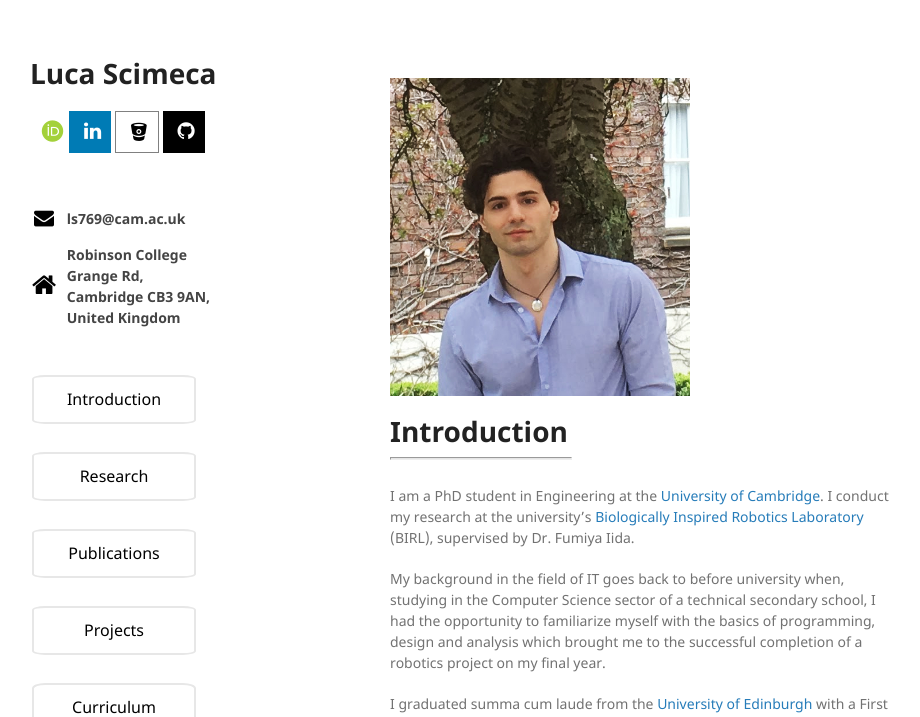
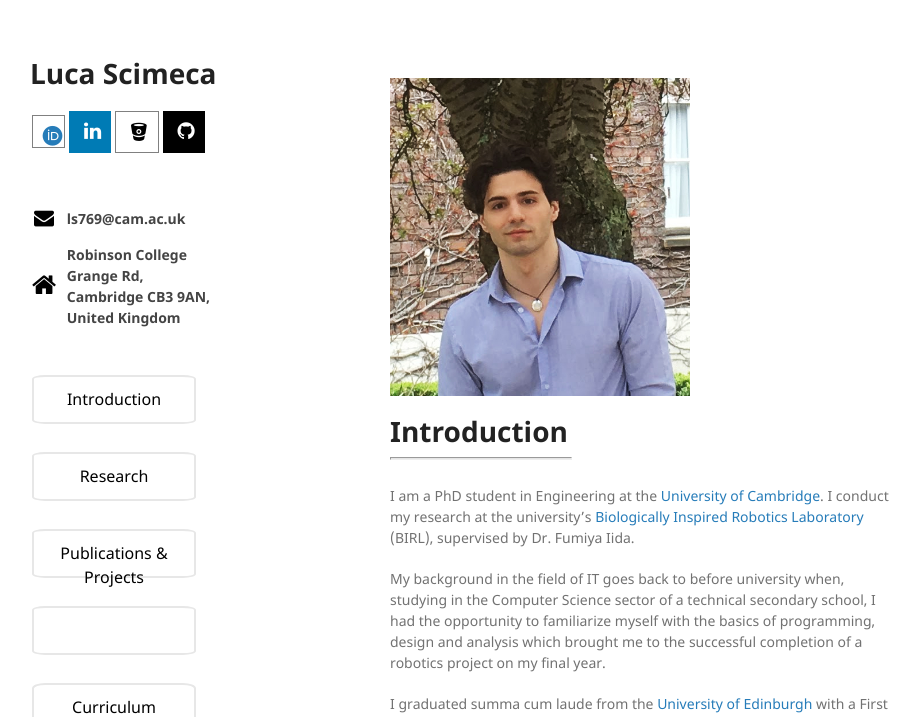
Before and after one commit to lucascimeca/lucascimeca.github.io, a Jekyll site: the page built from index.md, in a window 1280 px wide. Shown: the top 717 px of the page, without its empty margins (180-1100 px from the left). Built offline with Jekyll 4.4.1, drawn with Linux system fonts in a browser that asks for light colours; nearby versions of some CDN libraries; some web fonts are replaced; the repository's description, which GitHub fills in, is left out.

Commit message:
Update default.html

```diff
--- a/_layouts/default.html
+++ b/_layouts/default.html
@@ -50,7 +50,7 @@
         <p>{{ site.description | default: site.github.project_tagline }}</p>
         <table style="width: 170px">
           <tr>
-            <th><a href="https://orcid.org/0000-0002-2821-0072" class="ai ai-orcid" style="font-size: 25px; padding-left: 8px; color: #a3d13a" target="_blank"></a></th>
+            <th><a href="https://orcid.org/0000-0002-2821-0072" class="ai ai-orcid" style="font-size: 25px; padding-left: 8px; border-width: 0.5px; border-color: gray; border-style: solid; hight: 33px; width: 33x; font-size: 23px; padding-top: 8px;" target="_blank"></a></th>
             <th><a href="https://www.linkedin.com/in/luca-scimeca/" class="fa fa-linkedin" target="_blank"></a></th>
             <th><a href="https://bitbucket.org/lucascimeca/" class="fa fa-bitbucket" target="_blank"></a></th>
             <th><a href="{{ site.github.owner_url }}" class="fa fa-github" target="_blank"></a></th>
@@ -70,9 +70,9 @@
           <p><a href="https://lucascimeca.github.io/#-intro_img" class="button-hover" style="vertical-align:middle">Introduction</a></p>
           <p><a href="https://lucascimeca.github.io/#-research" class="button-hover" style="vertical-align:middle">Research</a></p>
           {% if site.publications %}
-            <p><a href="https://lucascimeca.github.io/publications" class="button-hover" style="vertical-align:middle">Publications</a></p>
+            <p><a href="https://lucascimeca.github.io/publications" class="button-hover" style="vertical-align:middle">Publications & Projects</a></p>
           {% endif %}
-          <p><a href="https://lucascimeca.github.io/projects" class="button-hover" style="vertical-align:middle">Projects</a></p>
+          <p><a href="https://lucascimeca.github.io/projects" class="button-hover" style="vertical-align:middle"></a></p>
           <p><a href="https://lucascimeca.github.io/curriculum-vitae" class="button-hover-large" style="vertical-align:middle">Curriculum Vitae</a></p>
           <p><a href="https://lucascimeca.github.io/#-misc" class="button-hover" style="vertical-align:middle">Misc</a></p>
 
```
